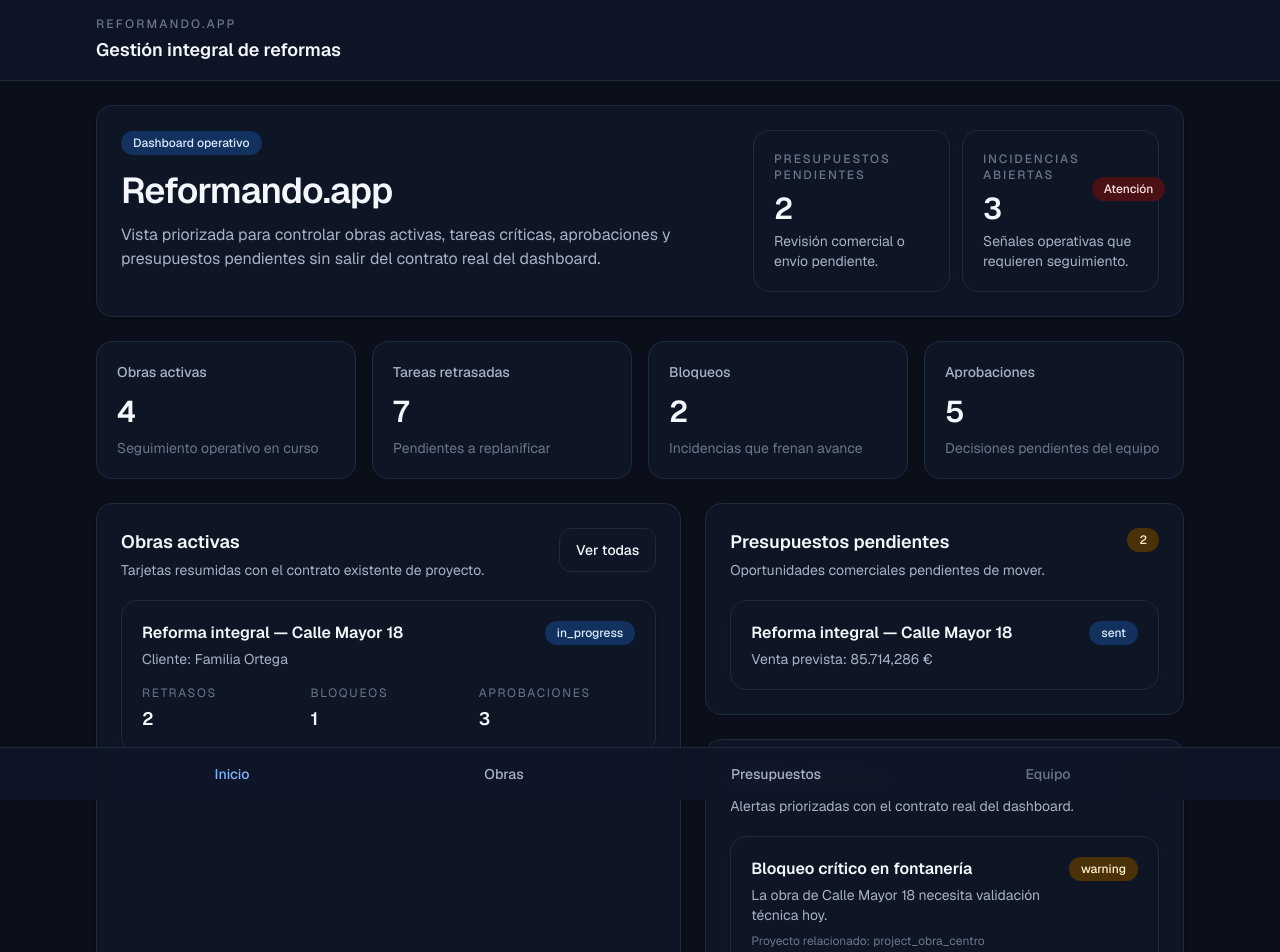
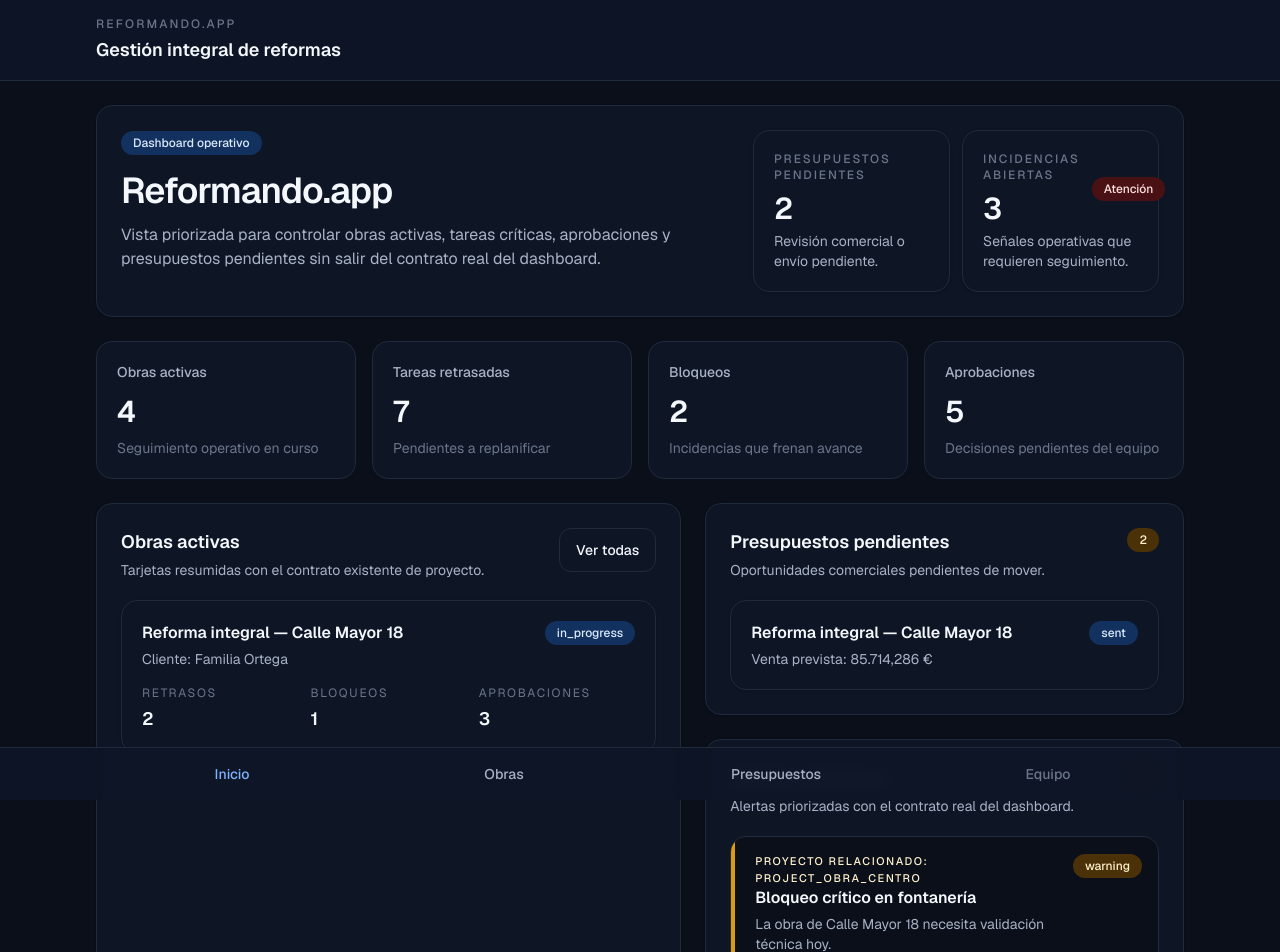
Before and after one commit to ReformandoPro/reforapp, a Next.js app: page / in a window 1280 px wide. Shown: the top 952 px of the page. Built offline with nearby package versions, Linux system fonts and the light colour scheme.

Commit message:
feat(ui): add list item component

```diff
--- a/src/components/screens/ReformistDashboardScreen.tsx
+++ b/src/components/screens/ReformistDashboardScreen.tsx
@@ -4,6 +4,7 @@ import { Badge } from "../ui/Badge";
 import { Button } from "../ui/Button";
 import { Card } from "../ui/Card";
 import { EmptyState } from "../ui/EmptyState";
+import { ListItem } from "../ui/ListItem";
 import { MetricCard } from "../ui/MetricCard";
 
 type ReformistDashboardScreenProps = {
@@ -233,22 +234,17 @@ export function ReformistDashboardScreen({
               <ul className="mt-5 space-y-3">
                 {summary.operationalAlerts.map((alert) => (
                   <li key={alert.id}>
-                    <Card className="border-[var(--border-subtle)] bg-[var(--bg-base)] p-4 shadow-none">
-                      <div className="flex items-start justify-between gap-3">
-                        <div>
-                          <p className="font-semibold text-[var(--text-primary)]">{alert.title}</p>
-                          <p className="mt-1 text-sm text-[var(--text-secondary)]">
-                            {alert.description}
-                          </p>
-                          {alert.relatedProjectId ? (
-                            <p className="mt-2 text-xs text-[var(--text-tertiary)]">
-                              Proyecto relacionado: {alert.relatedProjectId}
-                            </p>
-                          ) : null}
-                        </div>
-                        <Badge tone={mapAlertTone(alert.level)}>{alert.level}</Badge>
-                      </div>
-                    </Card>
+                    <ListItem
+                      title={alert.title}
+                      description={alert.description}
+                      eyebrow={
+                        alert.relatedProjectId
+                          ? `Proyecto relacionado: ${alert.relatedProjectId}`
+                          : undefined
+                      }
+                      trailing={<Badge tone={mapAlertTone(alert.level)}>{alert.level}</Badge>}
+                      tone={mapAlertTone(alert.level)}
+                    />
                   </li>
                 ))}
               </ul>
--- /dev/null
+++ b/src/components/ui/ListItem.tsx
@@ -0,0 +1,70 @@
+import type { HTMLAttributes, ReactNode } from "react";
+
+type ListItemTone = "neutral" | "info" | "success" | "warning" | "danger";
+
+type ListItemProps = HTMLAttributes<HTMLDivElement> & {
+  title: string;
+  description?: string;
+  eyebrow?: string;
+  trailing?: ReactNode;
+  tone?: ListItemTone;
+};
+
+const accentClasses: Record<ListItemTone, string> = {
+  neutral: "before:bg-[var(--border-subtle)]",
+  info: "before:bg-[var(--primary-500)]",
+  success: "before:bg-[var(--success-500)]",
+  warning: "before:bg-[var(--warning-500)]",
+  danger: "before:bg-[var(--danger-500)]",
+};
+
+const eyebrowClasses: Record<ListItemTone, string> = {
+  neutral: "text-[var(--text-tertiary)]",
+  info: "text-[var(--primary-100)]",
+  success: "text-[var(--success-100)]",
+  warning: "text-[var(--warning-100)]",
+  danger: "text-[var(--danger-100)]",
+};
+
+export function ListItem({
+  title,
+  description,
+  eyebrow,
+  trailing,
+  tone = "neutral",
+  className = "",
+  ...props
+}: ListItemProps) {
+  return (
+    <div
+      className={[
+        "relative overflow-hidden rounded-2xl border border-[var(--border-subtle)] bg-[var(--bg-base)] p-4 shadow-none before:absolute before:inset-y-0 before:left-0 before:w-1",
+        accentClasses[tone],
+        className,
+      ]
+        .filter(Boolean)
+        .join(" ")}
+      {...props}
+    >
+      <div className="flex items-start justify-between gap-3 pl-2">
+        <div className="min-w-0 flex-1">
+          {eyebrow ? (
+            <p
+              className={[
+                "text-[11px] font-medium uppercase tracking-[0.14em]",
+                eyebrowClasses[tone],
+              ].join(" ")}
+            >
+              {eyebrow}
+            </p>
+          ) : null}
+          <p className="font-semibold text-[var(--text-primary)]">{title}</p>
+          {description ? (
+            <p className="mt-1 text-sm text-[var(--text-secondary)]">{description}</p>
+          ) : null}
+        </div>
+        {trailing ? <div className="shrink-0">{trailing}</div> : null}
+      </div>
+    </div>
+  );
+}
```
